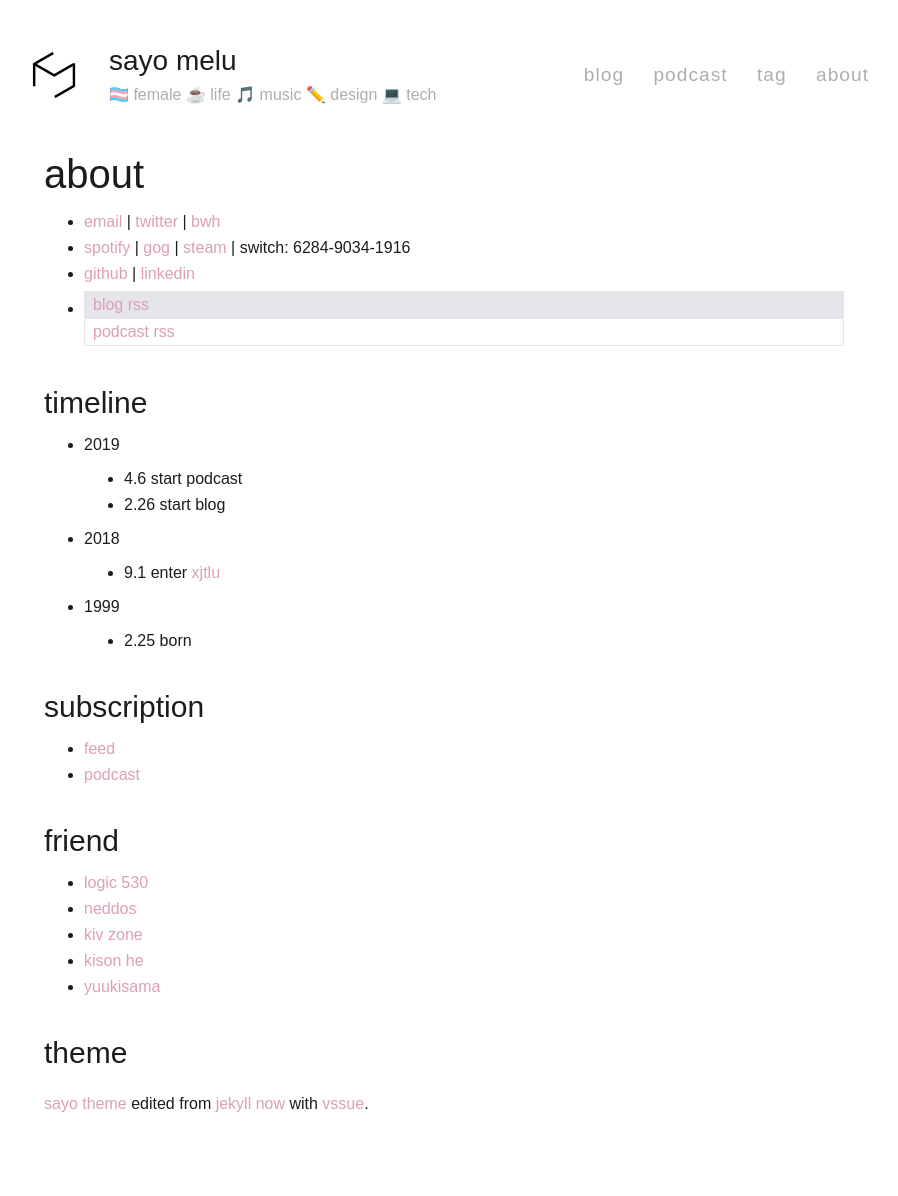
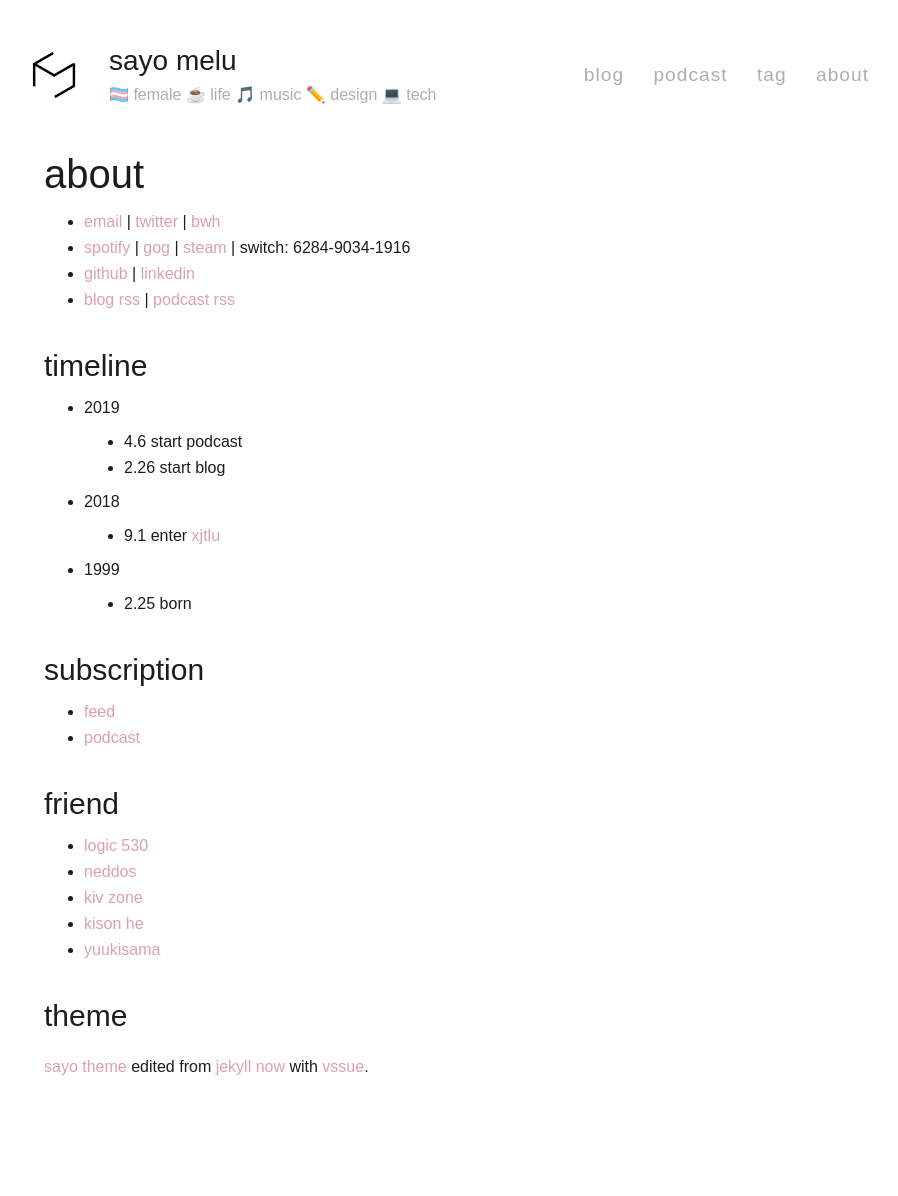
Before and after one commit to yuzujin99/sayo-blog, a Jekyll site: the page built from page/about.md, in a window 1280 px wide. Shown: the whole page, without its empty margins (196-1094 px from the left). Built offline with Jekyll 4.4.1, drawn with Linux system fonts in a browser that asks for light colours; after the commit the page ends 1159 px from its top, so only the background shows below that.

Commit message:
fix format.

```diff
--- a/page/about.md
+++ b/page/about.md
@@ -14,7 +14,7 @@ switch: 6284-9034-1916
 - [github](https://github.com/sayo-melu) |
 [linkedin](https://linkedin.com/in/sayo-melu)
 - [blog rss](/feed.xml) |
-[podcast rss](/podcast.xml) |
+[podcast rss](/podcast.xml)
 
 ## timeline
 
```
